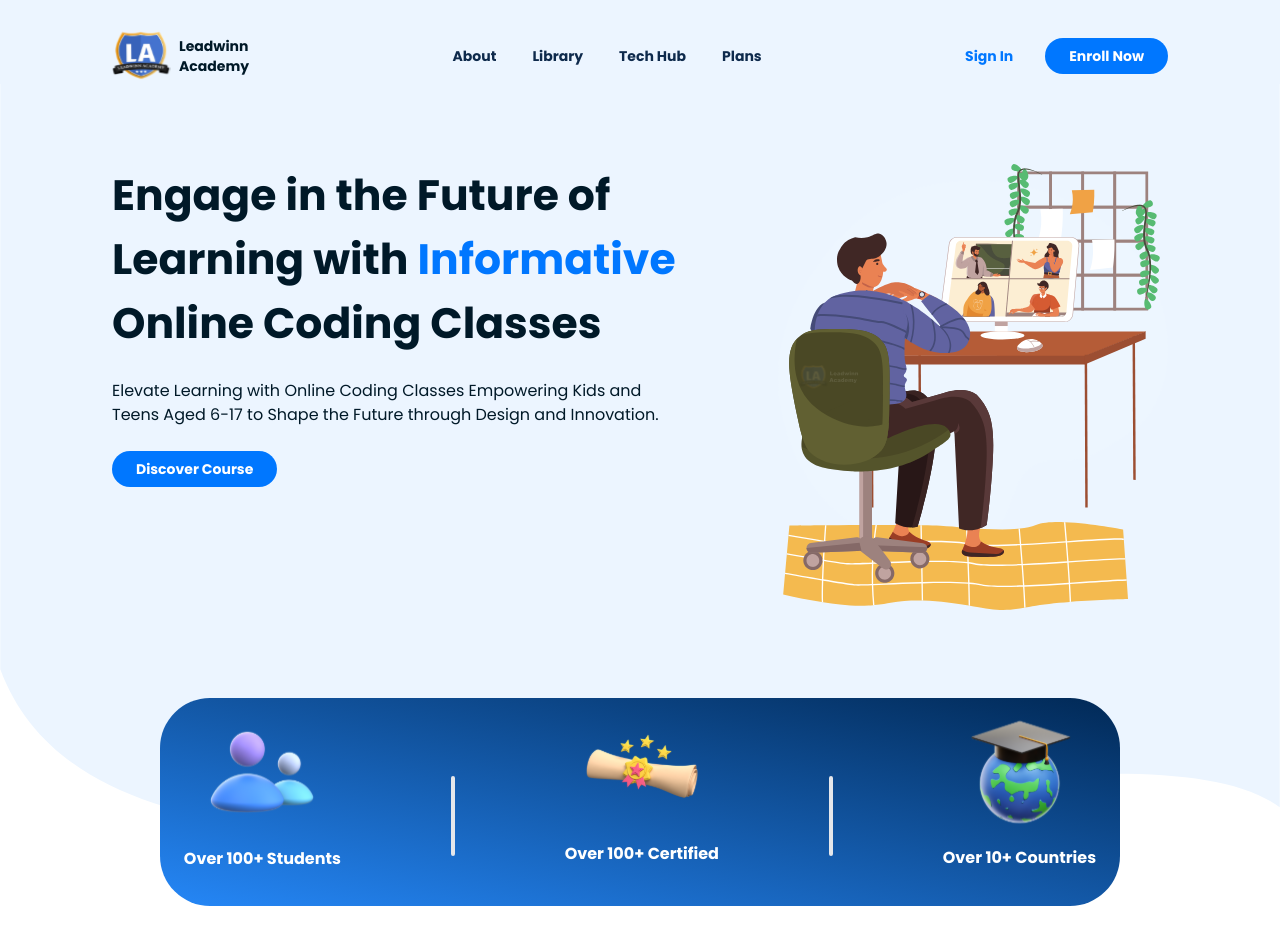
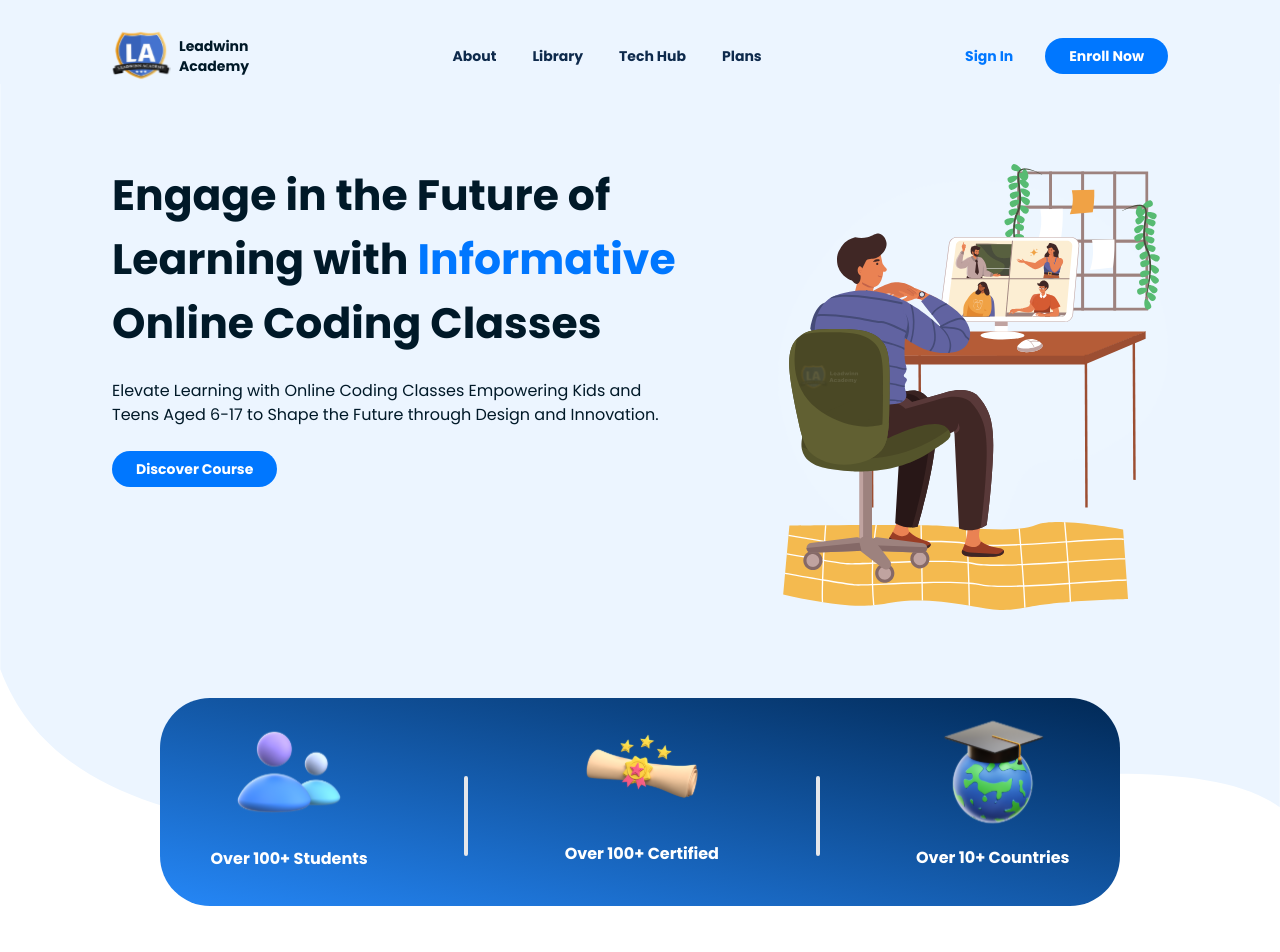
Before and after one commit to Adeleyeha-17/Leadwinn-Academy, a React (Vite) app: page / in a window 1280 px wide. Shown: the top 952 px of the page. Built offline with nearby package versions, Linux system fonts and the light colour scheme.

Commit message:
updated Hero section

```diff
--- a/src/components/Hero/Hero.tsx
+++ b/src/components/Hero/Hero.tsx
@@ -42,7 +42,7 @@ export const Hero: React.FC<HomeProps> = () => {
     </div>
       </div>
 
-      <div className=" bg-gradient-to-tr from-home-gra-2 to-home-gra h-2/4 sm:h-2/5 md:h-52 w-6/12 sm:w-3/4 rounded-[50px] font-poppins text-white font-semibold max-md:text-sm md:text-xs  xl:text-base mt-2 sm:mt-34 mx-auto mb-28 sm:max-md:px-10 md:max-xl:px-6 py-3 md:max-xl:py-9 xl:py-3 sm:mb-36">
+      <div className=" bg-gradient-to-tr from-home-gra-2 to-home-gra h-2/4 sm:h-2/5 md:h-52 w-6/12 sm:w-3/4 rounded-[50px] font-poppins text-white font-semibold max-md:text-sm md:text-xs  xl:text-base mt-2 sm:mt-34 mx-auto mb-28 sm:max-md:px-10 md:max-xl:px-6 xl:px-10 py-3 md:max-xl:py-9 xl:py-3 sm:mb-36">
         <div className="items-center justify-between sm:flex sm:mt-0">
 
         <div className="flex flex-col mb-10 sm:mb-12 items-center justify-center mx-auto">
```
